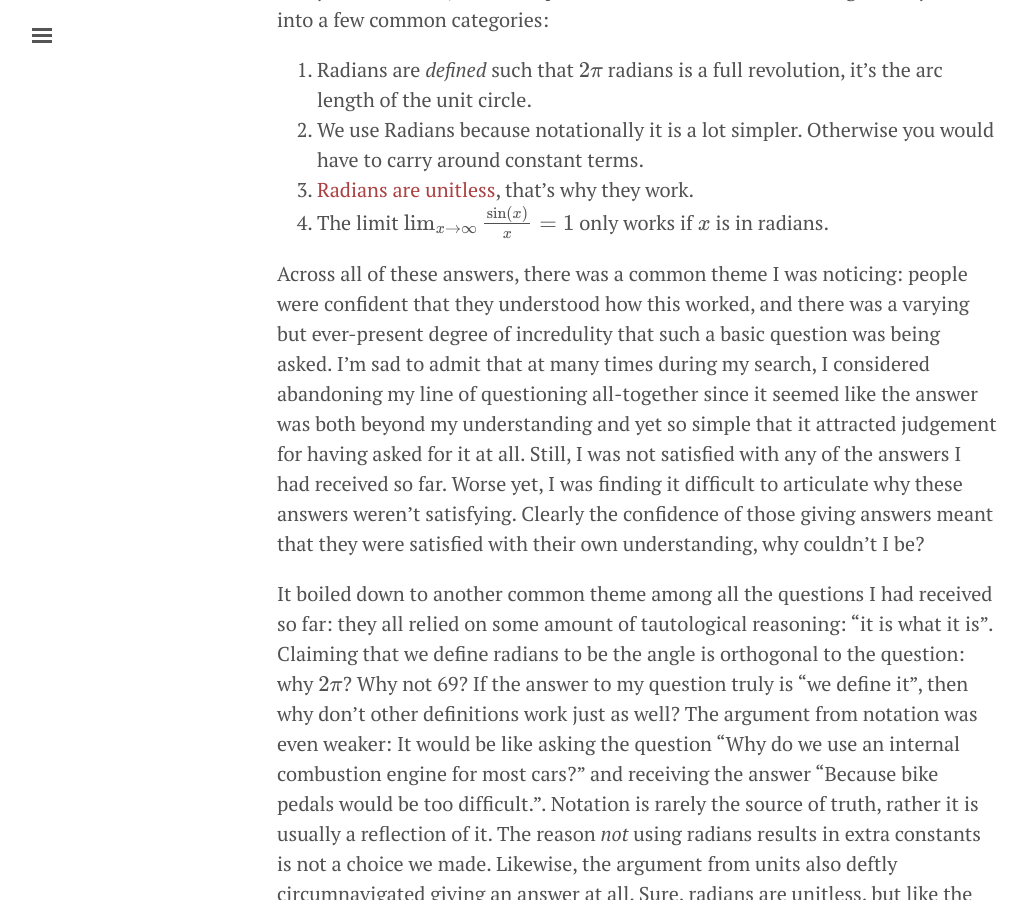
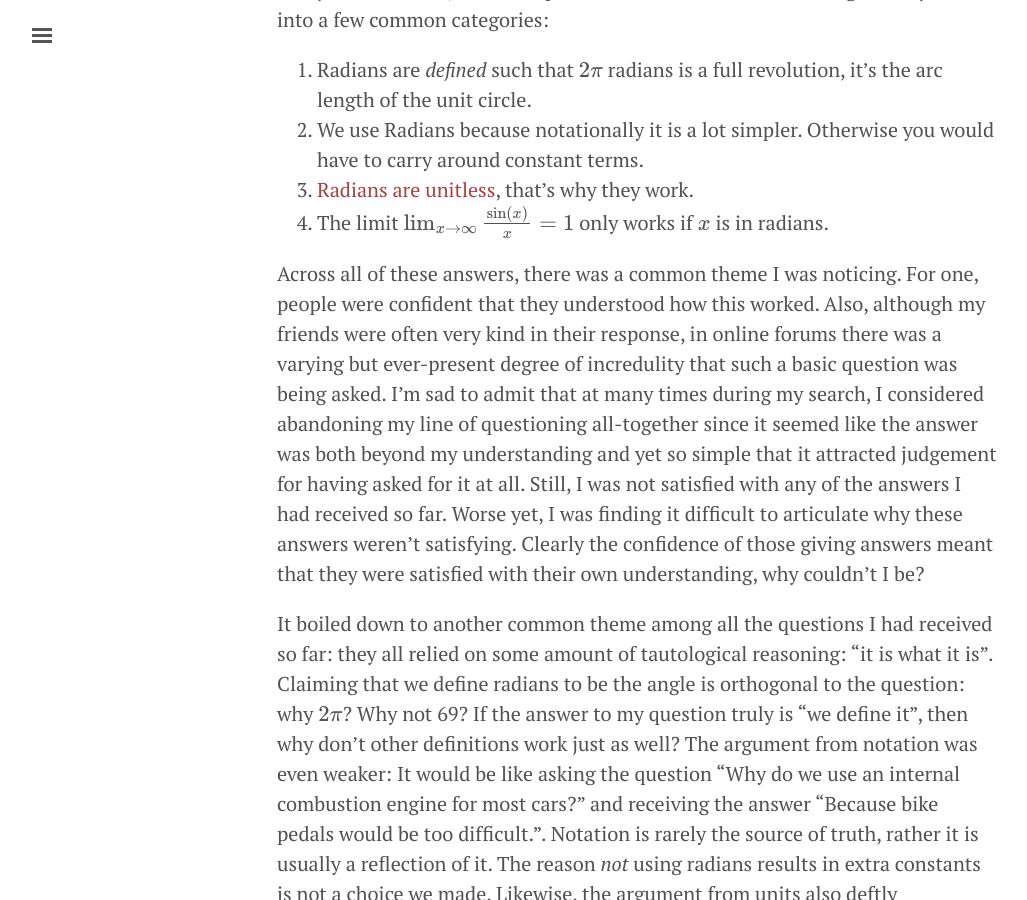
Before and after one commit to kylehovey/blog, a Jekyll site: the page built from radians_and_blind_spots.md, in a window 1280 px wide and 900 px high, scrolled down 1668 px. Shown: the whole window, without its empty margins (3-1030 px from the left). Built offline with Jekyll 4.4.1, drawn with Linux system fonts in a browser that asks for light colours; formulas are drawn with MathJax 3.

Commit message:
Reworded a section

```diff
--- a/radians_and_blind_spots.md
+++ b/radians_and_blind_spots.md
@@ -24,7 +24,7 @@ Everywhere I asked, and most places I found online the answers generally fell in
 3. [Radians are unitless](https://math.stackexchange.com/a/2951568){:target="_blank"}, that's why they work.
 4. The limit \\(\lim_{x\rightarrow\infty} \frac{\sin(x)}{x} = 1\\) only works if \\(x\\) is in radians.
 
-Across all of these answers, there was a common theme I was noticing: people were confident that they understood how this worked, and there was a varying but ever-present degree of incredulity that such a basic question was being asked. I'm sad to admit that at many times during my search, I considered abandoning my line of questioning all-together since it seemed like the answer was both beyond my understanding and yet so simple that it attracted judgement for having asked for it at all. Still, I was not satisfied with any of the answers I had received so far. Worse yet, I was finding it difficult to articulate why these answers weren't satisfying. Clearly the confidence of those giving answers meant that they were satisfied with their own understanding, why couldn't I be?
+Across all of these answers, there was a common theme I was noticing. For one, people were confident that they understood how this worked. Also, although my friends were often very kind in their response, in online forums there was a varying but ever-present degree of incredulity that such a basic question was being asked. I'm sad to admit that at many times during my search, I considered abandoning my line of questioning all-together since it seemed like the answer was both beyond my understanding and yet so simple that it attracted judgement for having asked for it at all. Still, I was not satisfied with any of the answers I had received so far. Worse yet, I was finding it difficult to articulate why these answers weren't satisfying. Clearly the confidence of those giving answers meant that they were satisfied with their own understanding, why couldn't I be?
 
 It boiled down to another common theme among all the questions I had received so far: they all relied on some amount of tautological reasoning: "it is what it is". Claiming that we define radians to be the angle is orthogonal to the question: why \\(2 \pi\\)? Why not 69? If the answer to my question truly is "we define it", then why don't other definitions work just as well? The argument from notation was even weaker: It would be like asking the question "Why do we use an internal combustion engine for most cars?" and receiving the answer "Because bike pedals would be too difficult.". Notation is rarely the source of truth, rather it is usually a reflection of it. The reason _not_ using radians results in extra constants is not a choice we made. Likewise, the argument from units also deftly circumnavigated giving an answer at all. Sure, radians are unitless, but like the argument from definition it provides no explanation for why trig functions' diet consists of them. Lastly, the argument regarding limits came closest to a real answer, but I generally saw no further elaboration as to why these limits would not work with degrees, or any other measure of angle.
 
```
